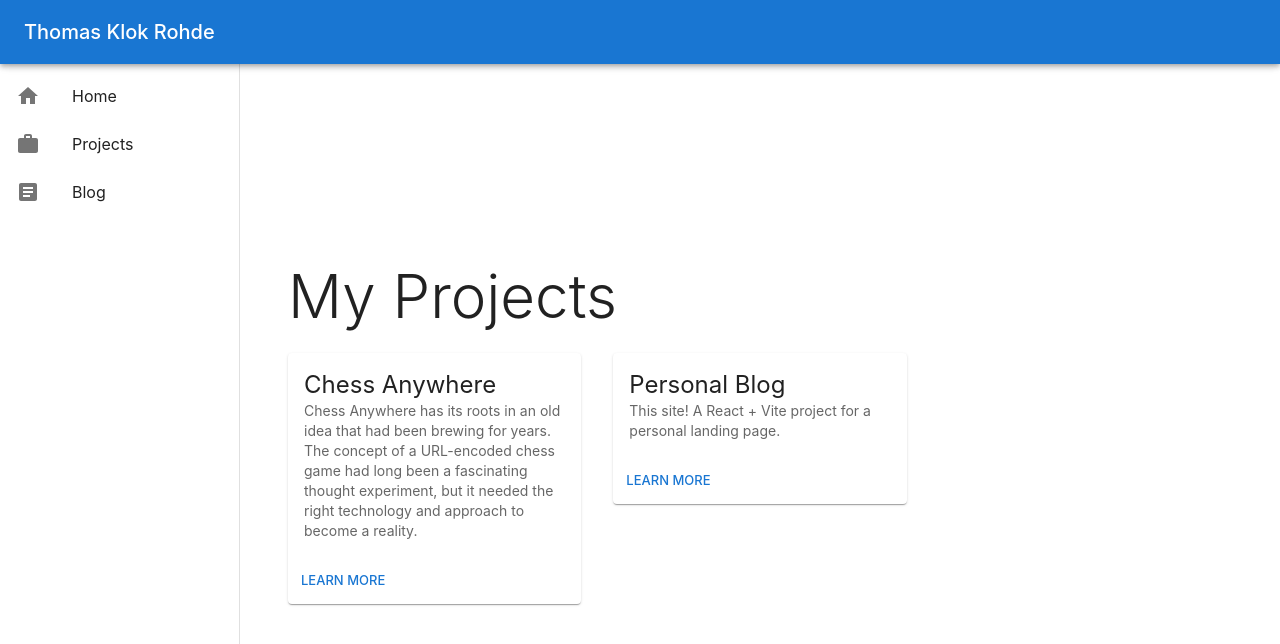
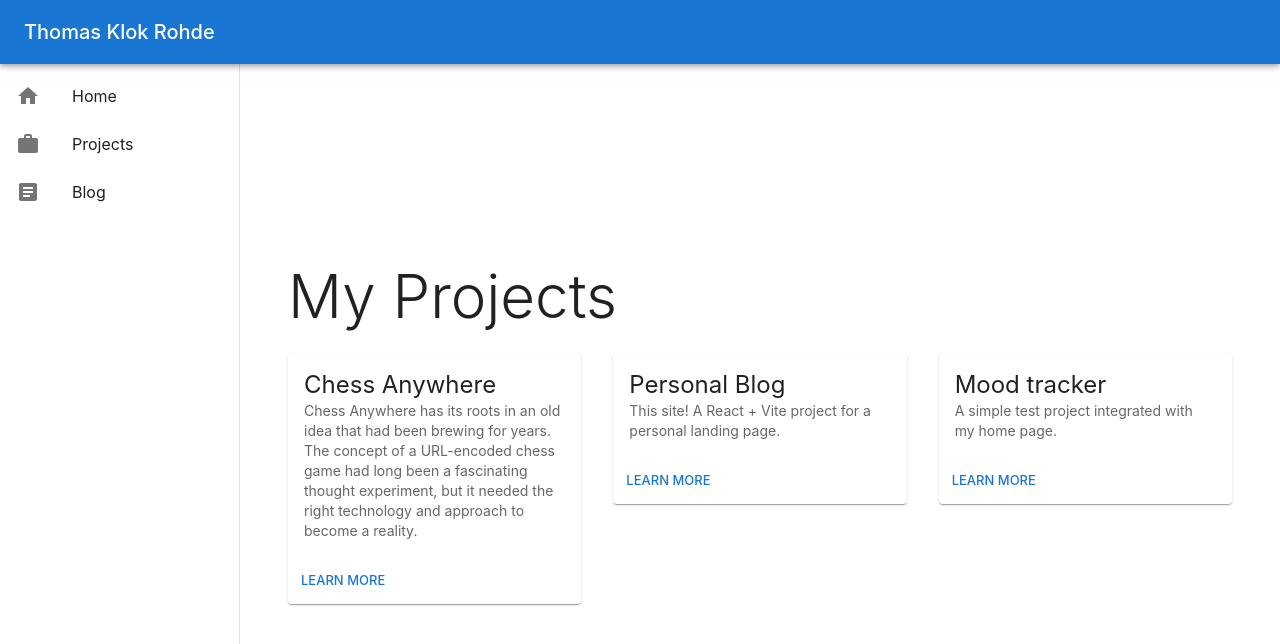
Before and after one commit to ThomasRohde/ThomasRohde.github.io, a React (Vite) app: page /projects in a window 1280 px wide. Shown: the top 644 px of the page. Built offline with nearby package versions, Linux system fonts and the light colour scheme.

Commit message:
Update Projects.jsx

```diff
--- a/src/pages/Projects.jsx
+++ b/src/pages/Projects.jsx
@@ -3,8 +3,22 @@ import React from 'react';
 
 function Projects() {
     const projects = [
-        { id: 1, title: 'Chess Anywhere', url: 'https://tkrohde.github.io/', description: 'Chess Anywhere has its roots in an old idea that had been brewing for years. The concept of a URL-encoded chess game had long been a fascinating thought experiment, but it needed the right technology and approach to become a reality.' },
-        { id: 2, title: 'Personal Blog', url: 'https://thomasrohde.github.io/', description: 'This site! A React + Vite project for a personal landing page.' },
+        {
+            id: 1,
+            title: 'Chess Anywhere',
+            url: 'https://tkrohde.github.io/',
+            description: 'Chess Anywhere has its roots in an old idea that had been brewing for years. The concept of a URL-encoded chess game had long been a fascinating thought experiment, but it needed the right technology and approach to become a reality.' },
+        {
+            id: 2,
+            title: 'Personal Blog',
+            url: 'https://thomasrohde.github.io/',
+            description: 'This site! A React + Vite project for a personal landing page.' },
+        {
+            id: 3,
+            title: 'Mood tracker',
+            description: 'A simple test project integrated with my home page.',
+            url: 'https://thomasrohde.github.io/mood-tracker'
+          },
     ];
 
     const handleLearnMore = (url) => {
```
